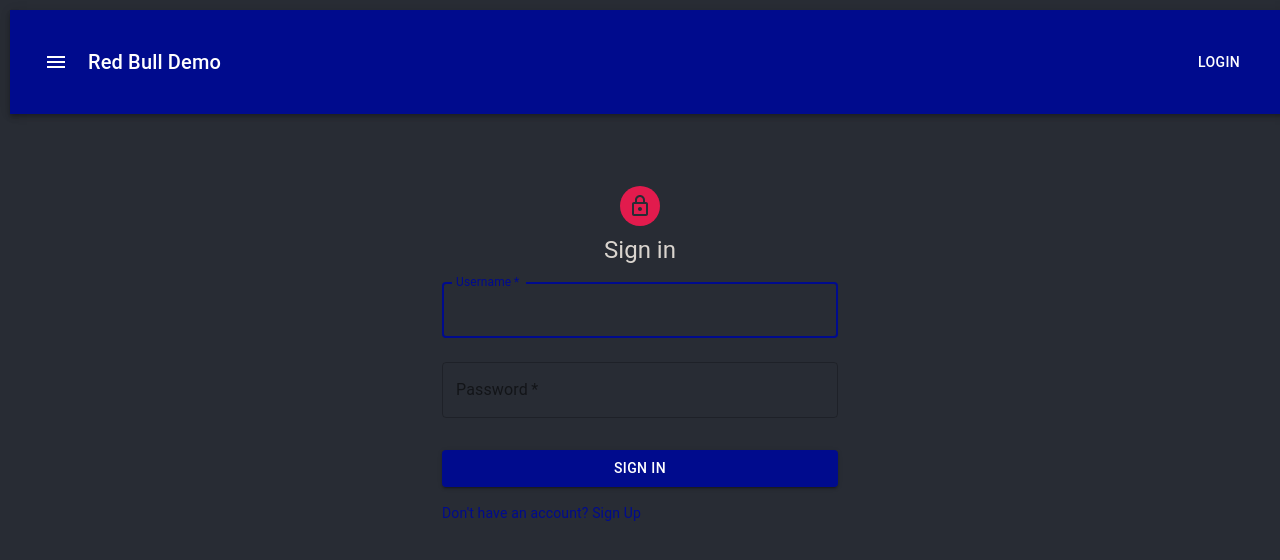
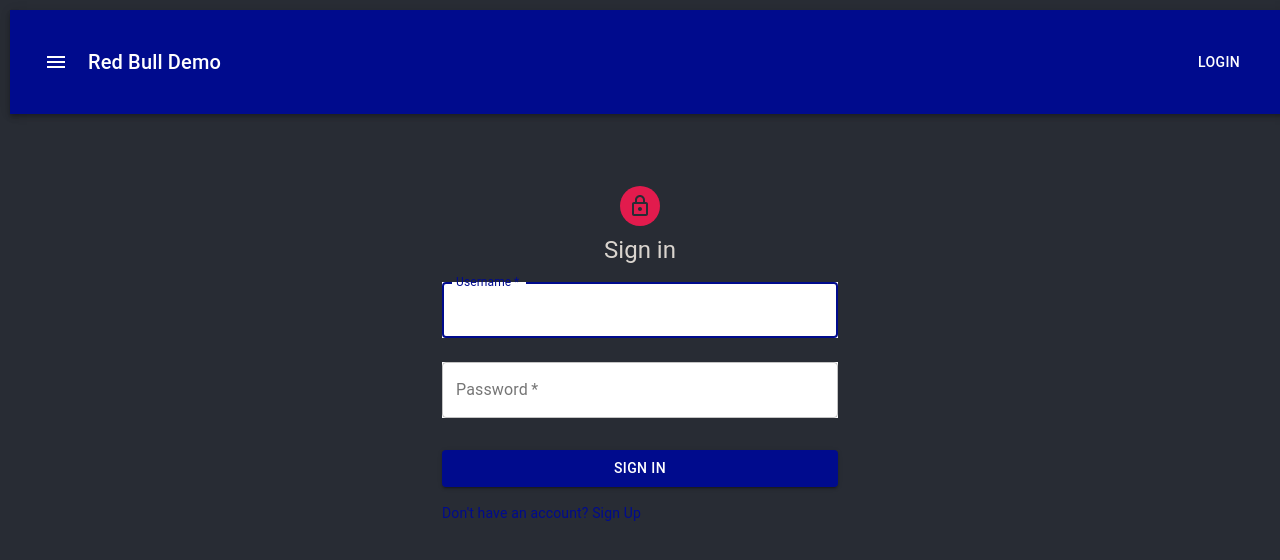
Before and after one commit to kikkia/Red-bull-demo-frontend, a React (Create React App) app: page /login in a window 1280 px wide. Shown: the top 560 px of the page. Built offline with nearby package versions, Linux system fonts and the light colour scheme.

Commit message:
redirect home and spelling fix

```diff
--- a/src/Components/App/App.js
+++ b/src/Components/App/App.js
@@ -1,5 +1,5 @@
 import React from 'react';
-import {BrowserRouter, Route, Switch} from 'react-router-dom';
+import {BrowserRouter, Route, Switch, Redirect} from 'react-router-dom';
 
 import Home from './Home';
 import Videos from './Videos';
@@ -15,7 +15,9 @@ function App() {
       <div>
         <Navigation title = "Red Bull Demo"/>
         <Switch>
-          <Route path="/" component={Home} exact/>
+          <Route exact path="/">
+            {localStorage.getItem("authed") === "true" ? <Redirect to="/videos" /> : <Redirect to="/login" /> }
+          </Route>
           <Route path="/login" component={Login}/>
           <AuthenticatedRoute
             path="/videos"
--- a/src/Components/App/Login.js
+++ b/src/Components/App/Login.js
@@ -36,6 +36,9 @@ const useStyles = makeStyles((theme) => ({
   submit: {
     margin: theme.spacing(3, 0, 2),
   },
+  TextField: {
+    background: "#fff",
+  }
 }));
 
 
@@ -147,6 +150,9 @@ export default function Login() {
             Register
           </Typography>
             <TextField
+              inputProps = {{
+                className: classes.TextField
+              }}
               variant="outlined"
               margin="normal"
               required
@@ -159,6 +165,9 @@ export default function Login() {
               onChange={handleUsernameChange}
             />
             <TextField
+              inputProps = {{
+                className: classes.TextField
+              }}
               variant="outlined"
               margin="normal"
               required
@@ -183,7 +192,7 @@ export default function Login() {
               <Grid item>
                 <Link href="#" variant="body2" onClick={() => {
                           setReg(false)}}>
-                  {"Already have an account? Sign up"}
+                  {"Already have an account? Sign in"}
                 </Link>
               </Grid>
             </Grid>
@@ -212,6 +221,9 @@ export default function Login() {
             Sign in
           </Typography>
             <TextField
+              inputProps = {{
+                className: classes.TextField
+              }}
               variant="outlined"
               margin="normal"
               required
@@ -224,6 +236,9 @@ export default function Login() {
               onChange={handleUsernameChange}
             />
             <TextField
+              inputProps = {{
+                className: classes.TextField
+              }}
               variant="outlined"
               margin="normal"
               required
```
